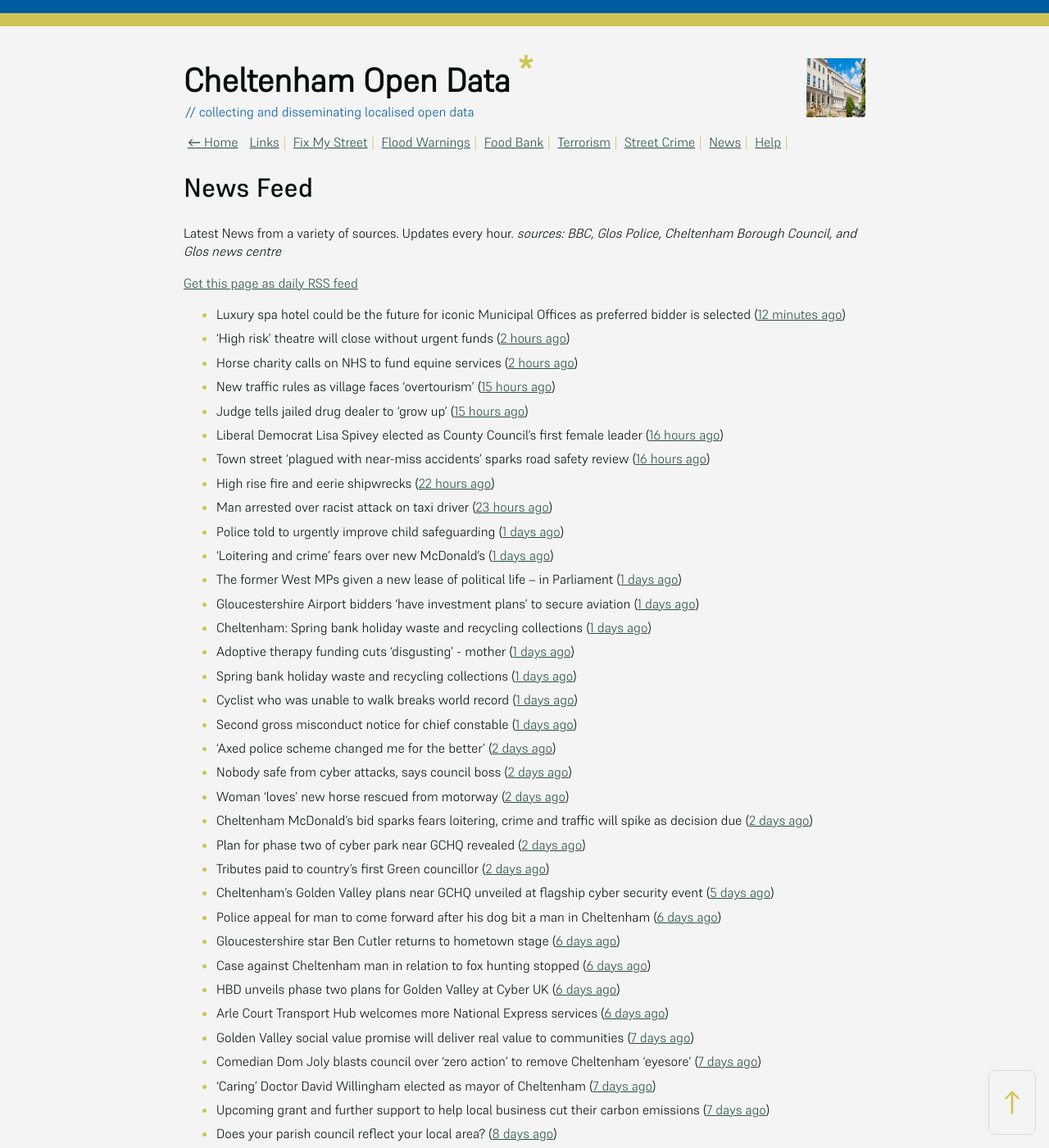
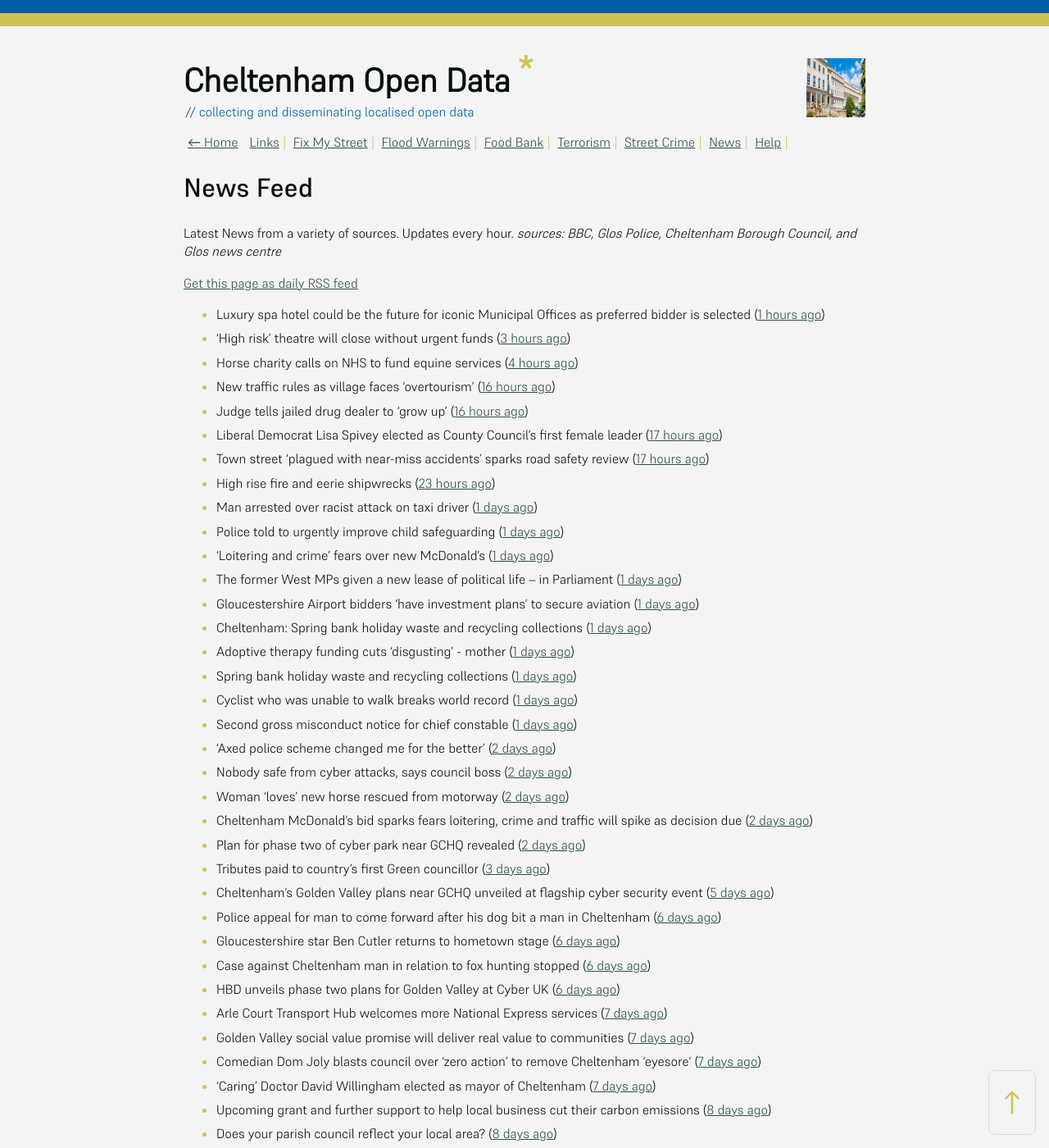
Before and after one commit to mat-0/cheltenham-open-data, a Jekyll site: the page built from _pages/news.md, in a window 1280 px wide and 1400 px high. Shown: the whole window at 82% size. Built offline with Jekyll 4.4.1, drawn with Linux system fonts in a browser that asks for light colours; some of the changed text lies outside the part shown.

Commit message:
Updated 2025-05-22 08:58:43

```diff
--- a/_pages/news.md
+++ b/_pages/news.md
@@ -12,15 +12,15 @@ _sources: BBC, Glos Police, Cheltenham Borough Council, and Glos news centre_
 [Get this page as daily RSS feed](/daily.rss)
 
 <!-- news_marker starts -->
-- Luxury spa hotel could be the future for iconic Municipal Offices as preferred bidder is selected ([12 minutes ago](https://www.cheltenham.gov.uk/news/article/3014/luxury_spa_hotel_could_be_the_future_for_iconic_municipal_offices_as_preferred_bidder_is_selected))
-- 'High risk' theatre will close without urgent funds ([2 hours ago](https://www.bbc.com/news/articles/cvgqqypywe1o))
-- Horse charity calls on NHS to fund equine services ([2 hours ago](https://www.bbc.com/news/articles/cy8d927xllzo))
-- New traffic rules as village faces 'overtourism' ([15 hours ago](https://www.bbc.com/news/articles/cvg99j1y39ro))
-- Judge tells jailed drug dealer to 'grow up' ([15 hours ago](https://www.bbc.com/news/articles/cp3qqky8gnwo))
-- Liberal Democrat Lisa Spivey elected as County Council’s first female leader ([16 hours ago](https://gloucesternewscentre.co.uk/liberal-democrat-lisa-spivey-elected-as-county-councils-first-female-leader/))
-- Town street ‘plagued with near-miss accidents’ sparks road safety review ([16 hours ago](https://gloucesternewscentre.co.uk/town-street-plagued-with-near-miss-accidents-sparks-road-safety-review/))
-- High rise fire and eerie shipwrecks ([22 hours ago](https://www.bbc.com/news/articles/cre99p0g8vxo))
-- Man arrested over racist attack on taxi driver ([23 hours ago](https://www.bbc.com/news/articles/c87jjwnqxz2o))
+- Luxury spa hotel could be the future for iconic Municipal Offices as preferred bidder is selected ([1 hours ago](https://www.cheltenham.gov.uk/news/article/3014/luxury_spa_hotel_could_be_the_future_for_iconic_municipal_offices_as_preferred_bidder_is_selected))
+- 'High risk' theatre will close without urgent funds ([3 hours ago](https://www.bbc.com/news/articles/cvgqqypywe1o))
+- Horse charity calls on NHS to fund equine services ([4 hours ago](https://www.bbc.com/news/articles/cy8d927xllzo))
+- New traffic rules as village faces 'overtourism' ([16 hours ago](https://www.bbc.com/news/articles/cvg99j1y39ro))
+- Judge tells jailed drug dealer to 'grow up' ([16 hours ago](https://www.bbc.com/news/articles/cp3qqky8gnwo))
+- Liberal Democrat Lisa Spivey elected as County Council’s first female leader ([17 hours ago](https://gloucesternewscentre.co.uk/liberal-democrat-lisa-spivey-elected-as-county-councils-first-female-leader/))
+- Town street ‘plagued with near-miss accidents’ sparks road safety review ([17 hours ago](https://gloucesternewscentre.co.uk/town-street-plagued-with-near-miss-accidents-sparks-road-safety-review/))
+- High rise fire and eerie shipwrecks ([23 hours ago](https://www.bbc.com/news/articles/cre99p0g8vxo))
+- Man arrested over racist attack on taxi driver ([1 days ago](https://www.bbc.com/news/articles/c87jjwnqxz2o))
 - Police told to urgently improve child safeguarding ([1 days ago](https://www.bbc.com/news/articles/clyggrx8njeo))
 - ‘Loitering and crime’ fears over new McDonald’s ([1 days ago](https://www.bbc.com/news/articles/ckg4xerxx67o))
 - The former West MPs given a new lease of political life – in Parliament ([1 days ago](https://www.bbc.com/news/articles/cp8y26vvkyxo))
@@ -35,32 +35,32 @@ _sources: BBC, Glos Police, Cheltenham Borough Council, and Glos news centre_
 - Woman 'loves' new horse rescued from motorway ([2 days ago](https://www.bbc.com/news/articles/c4g2r40ye9eo))
 - Cheltenham McDonald’s bid sparks fears loitering, crime and traffic will spike as decision due ([2 days ago](https://gloucesternewscentre.co.uk/cheltenham-mcdonalds-bid-sparks-fears-loitering-crime-and-traffic-will-spike-as-decision-due/))
 - Plan for phase two of cyber park near GCHQ revealed ([2 days ago](https://www.bbc.com/news/articles/clygqx2jp95o))
-- Tributes paid to country's first Green councillor ([2 days ago](https://www.bbc.com/news/articles/cd7gvr0g0qgo))
+- Tributes paid to country's first Green councillor ([3 days ago](https://www.bbc.com/news/articles/cd7gvr0g0qgo))
 - Cheltenham’s Golden Valley plans near GCHQ unveiled at flagship cyber security event ([5 days ago](https://gloucesternewscentre.co.uk/cheltenhams-golden-valley-plans-near-gchq-unveiled-at-flagship-cyber-security-event/))
 - Police appeal for man to come forward after his dog bit a man in Cheltenham ([6 days ago](https://gloucesternewscentre.co.uk/police-appeal-for-man-to-come-forward-after-his-dog-bit-a-man-in-cheltenham/))
 - Gloucestershire star Ben Cutler returns to hometown stage ([6 days ago](https://gloucesternewscentre.co.uk/gloucestershire-star-ben-cutler-returns-to-hometown-stage/))
 - Case against Cheltenham man in relation to fox hunting stopped ([6 days ago](https://gloucesternewscentre.co.uk/case-against-cheltenham-man-in-relation-to-fox-hunting-stopped/))
 - HBD unveils phase two plans for Golden Valley at Cyber UK ([6 days ago](https://www.cheltenham.gov.uk/news/article/3012/hbd_unveils_phase_two_plans_for_golden_valley_at_cyber_uk))
-- Arle Court Transport Hub welcomes more National Express services ([6 days ago](https://gloucesternewscentre.co.uk/arle-court-transport-hub-welcomes-more-national-express-services/))
+- Arle Court Transport Hub welcomes more National Express services ([7 days ago](https://gloucesternewscentre.co.uk/arle-court-transport-hub-welcomes-more-national-express-services/))
 - Golden Valley social value promise will deliver real value to communities ([7 days ago](https://www.cheltenham.gov.uk/news/article/3011/golden_valley_social_value_promise_will_deliver_real_value_to_communities))
 - Comedian Dom Joly blasts council over ‘zero action’ to remove Cheltenham ‘eyesore’ ([7 days ago](https://gloucesternewscentre.co.uk/comedian-dom-joly-blasts-council-over-zero-action-to-remove-cheltenham-eyesore/))
 - ‘Caring’ Doctor David Willingham elected as mayor of Cheltenham ([7 days ago](https://gloucesternewscentre.co.uk/caring-doctor-david-willingham-elected-as-mayor-of-cheltenham/))
-- Upcoming grant and further support to help local business cut their carbon emissions ([7 days ago](https://www.cheltenham.gov.uk/news/article/3010/upcoming_grant_and_further_support_to_help_local_business_cut_their_carbon_emissions))
+- Upcoming grant and further support to help local business cut their carbon emissions ([8 days ago](https://www.cheltenham.gov.uk/news/article/3010/upcoming_grant_and_further_support_to_help_local_business_cut_their_carbon_emissions))
 - Does your parish council reflect your local area? ([8 days ago](https://www.cheltenham.gov.uk/news/article/3009/does_your_parish_council_reflect_your_local_area))
 - Cheltenham Mayor’s inauguration and medal of honour ([8 days ago](https://www.cheltenham.gov.uk/news/article/3008/cheltenham_mayors_inauguration_and_medal_of_honour))
 - Tributes paid to ‘very decent and honest’ former Dowty worker and Cheltenham councillor ([9 days ago](https://gloucesternewscentre.co.uk/tributes-paid-to-very-decent-and-honest-former-dowty-worker-and-cheltenham-councillor/))
 - Shire Hall on course for by minority Lib Dem ([9 days ago](https://gloucesternewscentre.co.uk/shire-hall-on-course-for-by-minority-lib-dem/))
-- Gloucester hospital staff suffer thousands of attacks from patients ([9 days ago](https://gloucesternewscentre.co.uk/gloucester-hospital-staff-suffer-thousands-of-attacks-from-patients/))
+- Gloucester hospital staff suffer thousands of attacks from patients ([10 days ago](https://gloucesternewscentre.co.uk/gloucester-hospital-staff-suffer-thousands-of-attacks-from-patients/))
 - Mother’s death and spike in stillbirths prompts investigations ([12 days ago](https://gloucesternewscentre.co.uk/mothers-death-and-spike-in-stillbirths-prompts-investigations/))
 - Hospital chiefs accused of ‘misleading the public’ amid pay dispute ([12 days ago](https://gloucesternewscentre.co.uk/hospital-chiefs-accused-of-misleading-the-public-amid-pay-dispute/))
 - Controlled explosion takes place in Chedworth ([13 days ago](https://gloucesternewscentre.co.uk/controlled-explosion-takes-place-in-chedworth/))
-- Cheltenham Feel Good card launched to boost health and fitness ([13 days ago](https://www.cheltenham.gov.uk/news/article/3007/cheltenham_feel_good_card_launched_to_boost_health_and_fitness))
+- Cheltenham Feel Good card launched to boost health and fitness ([14 days ago](https://www.cheltenham.gov.uk/news/article/3007/cheltenham_feel_good_card_launched_to_boost_health_and_fitness))
 - Council wants your views on domestic abuse ([14 days ago](https://gloucesternewscentre.co.uk/council-wants-your-views-on-domestic-abuse/))
-- Community projects awarded funding to improve health and wellbeing ([14 days ago](https://www.cheltenham.gov.uk/news/article/3006/community_projects_awarded_funding_to_improve_health_and_wellbeing))
+- Community projects awarded funding to improve health and wellbeing ([15 days ago](https://www.cheltenham.gov.uk/news/article/3006/community_projects_awarded_funding_to_improve_health_and_wellbeing))
 - Threatening Cotswold woman who carried knife in public spared jail ([15 days ago](https://gloucesternewscentre.co.uk/threatening-cotswold-woman-who-carried-knife-in-public-spared-jail/))
-- Work set to begin on final stage of A435 Cheltenham to Bishop’s Cleeve cycleway ([15 days ago](https://gloucesternewscentre.co.uk/work-set-to-begin-on-final-stage-of-a435-cheltenham-to-bishops-cleeve-cycleway/))
-- Gloucester Royal Marines Cadets win National Competition ([15 days ago](https://gloucesternewscentre.co.uk/gloucester-royal-marines-cadets-win-national-competition/))
-- Bowls: Gloucestershire finally put to bed their last remaining competition of season ([15 days ago](https://gloucesternewscentre.co.uk/bowls-gloucestershire-finally-put-to-bed-their-last-remaining-competition-of-season/))
+- Work set to begin on final stage of A435 Cheltenham to Bishop’s Cleeve cycleway ([16 days ago](https://gloucesternewscentre.co.uk/work-set-to-begin-on-final-stage-of-a435-cheltenham-to-bishops-cleeve-cycleway/))
+- Gloucester Royal Marines Cadets win National Competition ([16 days ago](https://gloucesternewscentre.co.uk/gloucester-royal-marines-cadets-win-national-competition/))
+- Bowls: Gloucestershire finally put to bed their last remaining competition of season ([16 days ago](https://gloucesternewscentre.co.uk/bowls-gloucestershire-finally-put-to-bed-their-last-remaining-competition-of-season/))
 - Filipino nurses celebrate 25 years of service ([16 days ago](https://gloucesternewscentre.co.uk/filipino-nurses-celebrate-25-years-of-service/))
 - Appeal after man stole man’s watch in Cheltenham ([16 days ago](https://gloucesternewscentre.co.uk/appeal-after-man-stole-mans-watch-in-cheltenham/))
 - Cheltenham Borough Council invites community input on new trees strategy ([29 days ago](https://www.cheltenham.gov.uk/news/article/3005/cheltenham_borough_council_invites_community_input_on_new_trees_strategy))
```
Also changed, not shown: _data/flood.json (+5 -27 lines), _pages/fix-my-street.md (+1 -1 lines), index.md (+5 -5 lines).
